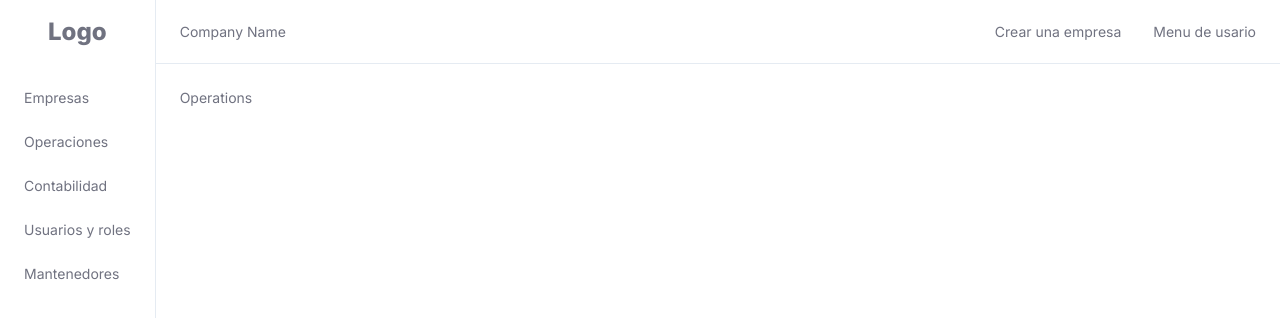
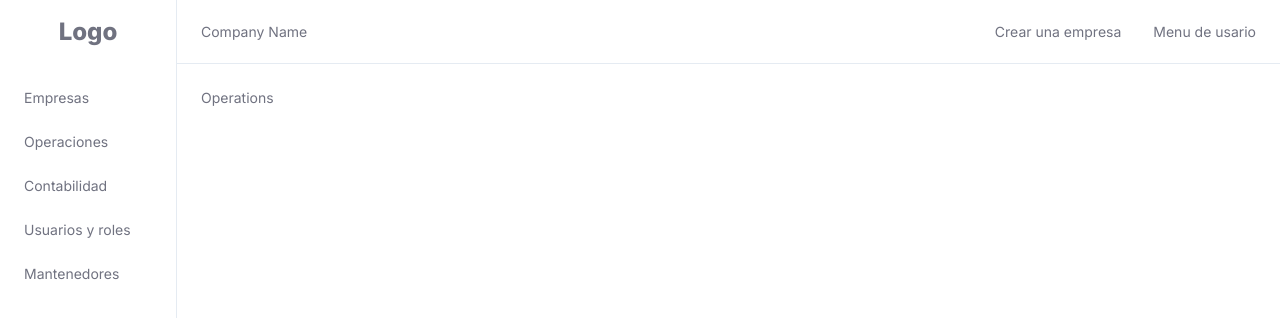
Before and after one commit to CesarAugusto316/vlg-software, a React (Vite) app: page / in a window 1280 px wide. Shown: the top 318 px of the page. Built offline with nearby package versions, Linux system fonts and the light colour scheme; no server answers.

Commit message:
✨ Update RootLayout component with min-width

```diff
--- a/src/app/layouts/RootLayout.tsx
+++ b/src/app/layouts/RootLayout.tsx
@@ -12,7 +12,7 @@ export const RootLayout: FC = () => {
             <img src="" alt="" />
             <h2>Logo</h2>
           </div>
-          <ul className="flex flex-col gap-6 p-6">
+          <ul className="flex flex-col gap-6 p-6 min-w-44">
             <li>Empresas</li>
             <li>Operaciones</li>
             <li>Contabilidad</li>
```
